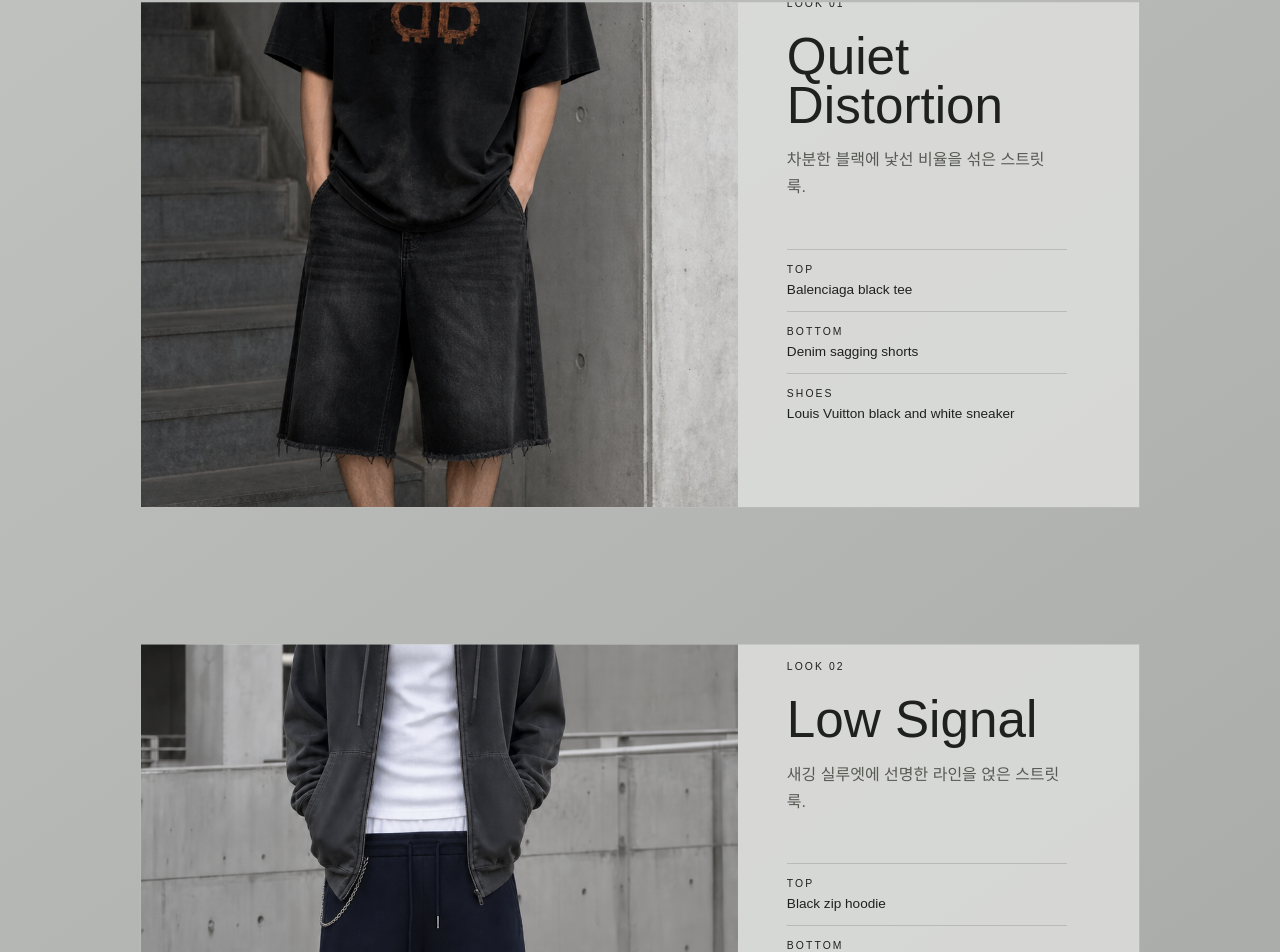
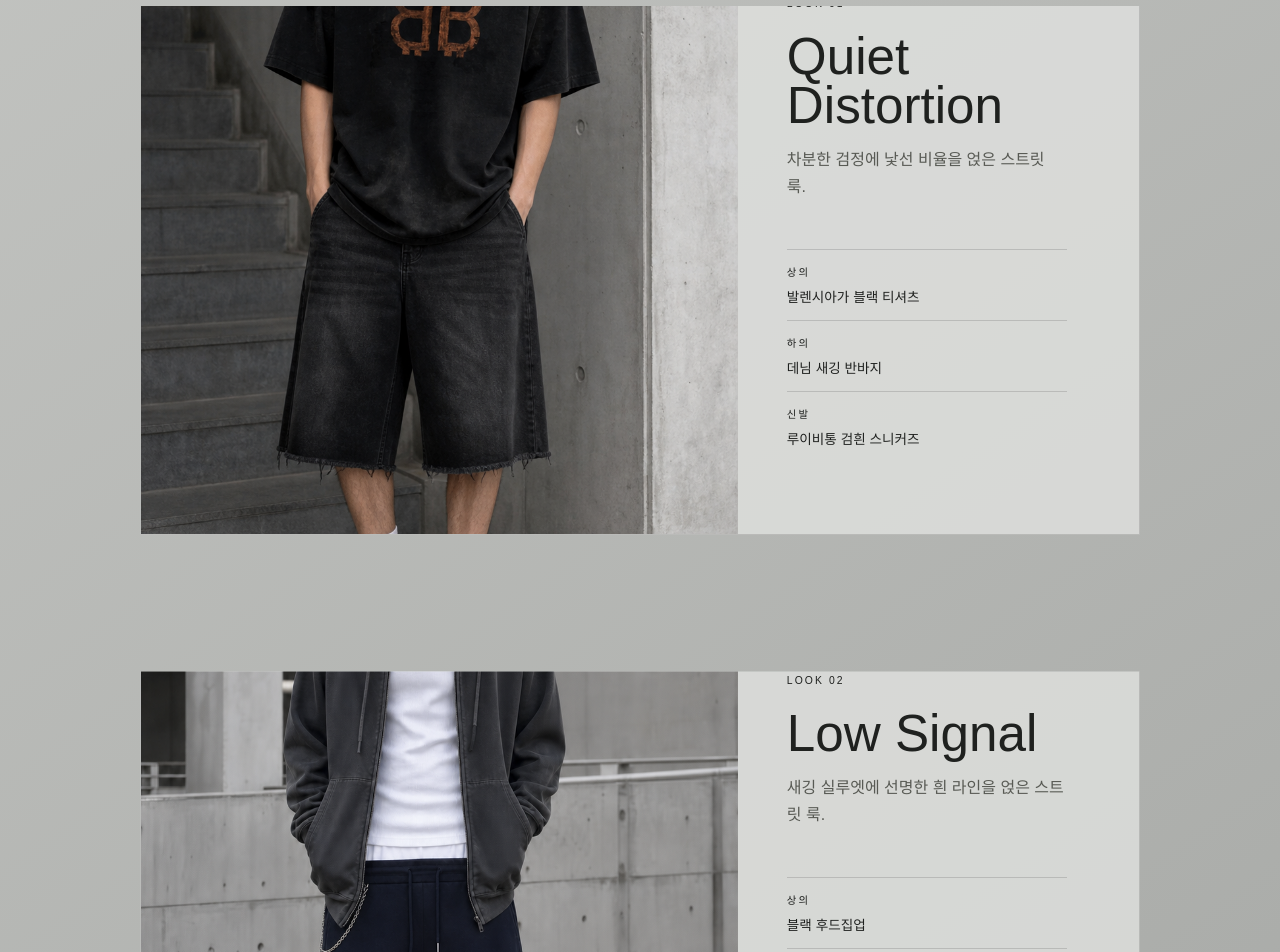
Before and after one commit to ue2018609-ai/mood-odd, a Next.js app: page / in a window 1280 px wide. Shown: the part 1624-2576 px from the top of the page. Built offline with nearby package versions, Linux system fonts and the light colour scheme.

Commit message:
Translate outfit details to Korean

```diff
--- a/app/page.js
+++ b/app/page.js
@@ -17,12 +17,12 @@ export default function Home() {
       number: "LOOK 01",
       title: "Quiet Distortion",
       image: "/looks/mood-odd-look-02.png",
-      alt: "Black oversized tee, denim shorts, and black white sneakers street outfit",
-      mood: "차분한 블랙에 낯선 비율을 섞은 스트릿 룩.",
+      alt: "검정 오버핏 티셔츠와 데님 반바지, 검흰 운동화를 조합한 스트릿 코디",
+      mood: "차분한 검정에 낯선 비율을 얹은 스트릿 룩.",
       items: [
-        ["TOP", "Balenciaga black tee"],
-        ["BOTTOM", "Denim sagging shorts"],
-        ["SHOES", "Louis Vuitton black and white sneaker"],
+        ["상의", "발렌시아가 블랙 티셔츠"],
+        ["하의", "데님 새깅 반바지"],
+        ["신발", "루이비통 검흰 스니커즈"],
       ],
     },
     {
@@ -30,12 +30,12 @@ export default function Home() {
       number: "LOOK 02",
       title: "Low Signal",
       image: "/looks/mood-odd-look-03-bape.png",
-      alt: "Black zip hoodie, navy striped shorts, and Bape sneakers street outfit",
-      mood: "새깅 실루엣에 선명한 라인을 얹은 스트릿 룩.",
+      alt: "블랙 후드집업과 네이비 반바지, 베이프 운동화를 조합한 스트릿 코디",
+      mood: "새깅 실루엣에 선명한 흰 라인을 얹은 스트릿 룩.",
       items: [
-        ["TOP", "Black zip hoodie"],
-        ["BOTTOM", "Thom Browne navy shorts"],
-        ["SHOES", "Bape black and white sneaker"],
+        ["상의", "블랙 후드집업"],
+        ["하의", "톰브라운 네이비 반바지"],
+        ["신발", "베이프 검흰 스니커즈"],
       ],
     },
   ];
@@ -132,7 +132,7 @@ export default function Home() {
       {openLook && (
         <div className="lightbox" role="dialog" aria-modal="true" onClick={() => setOpenLook(null)}>
           <button className="lightbox-close" type="button" aria-label="Close image">
-            CLOSE
+            닫기
           </button>
           <img src={openLook.image} alt={openLook.alt} />
         </div>
```
